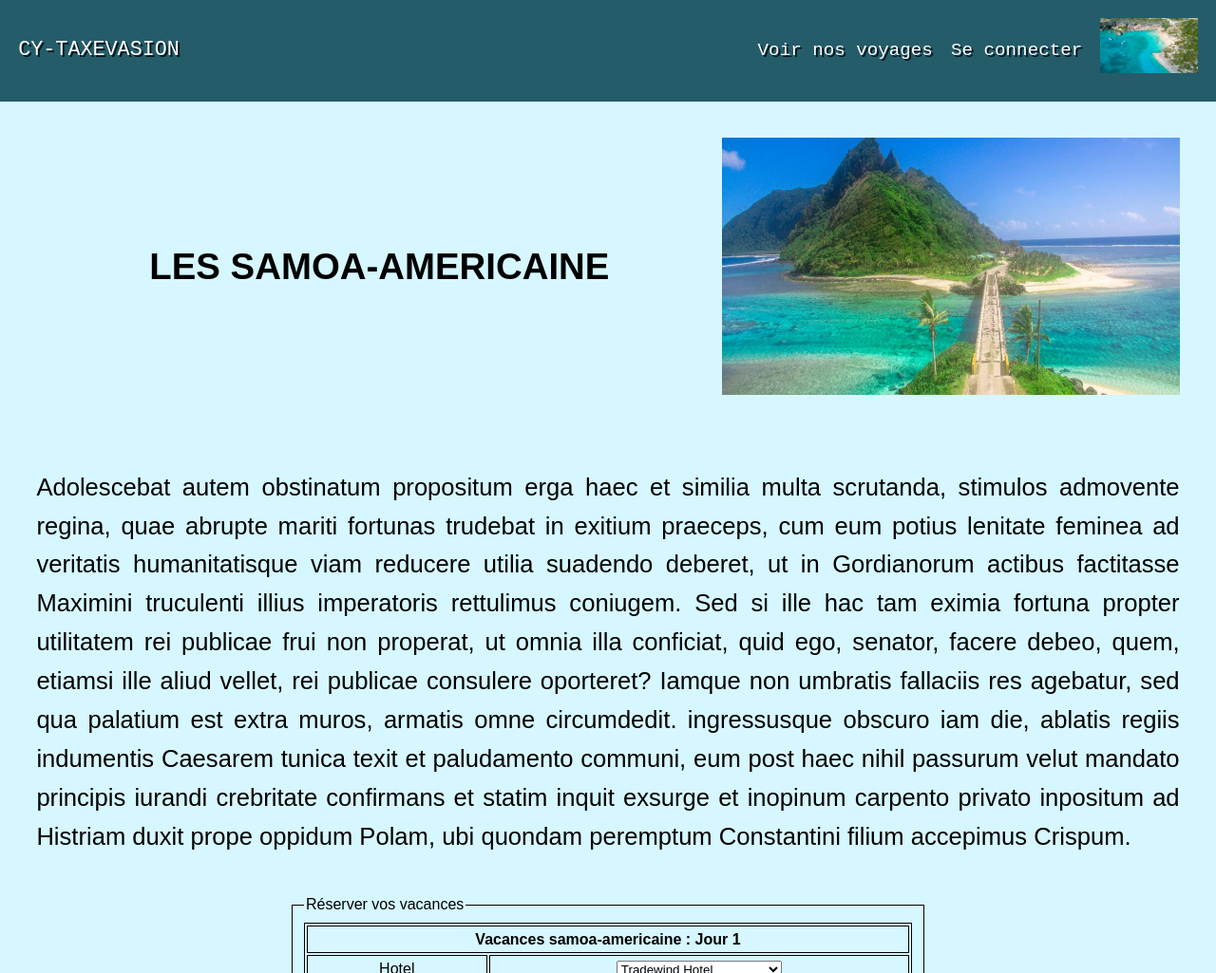
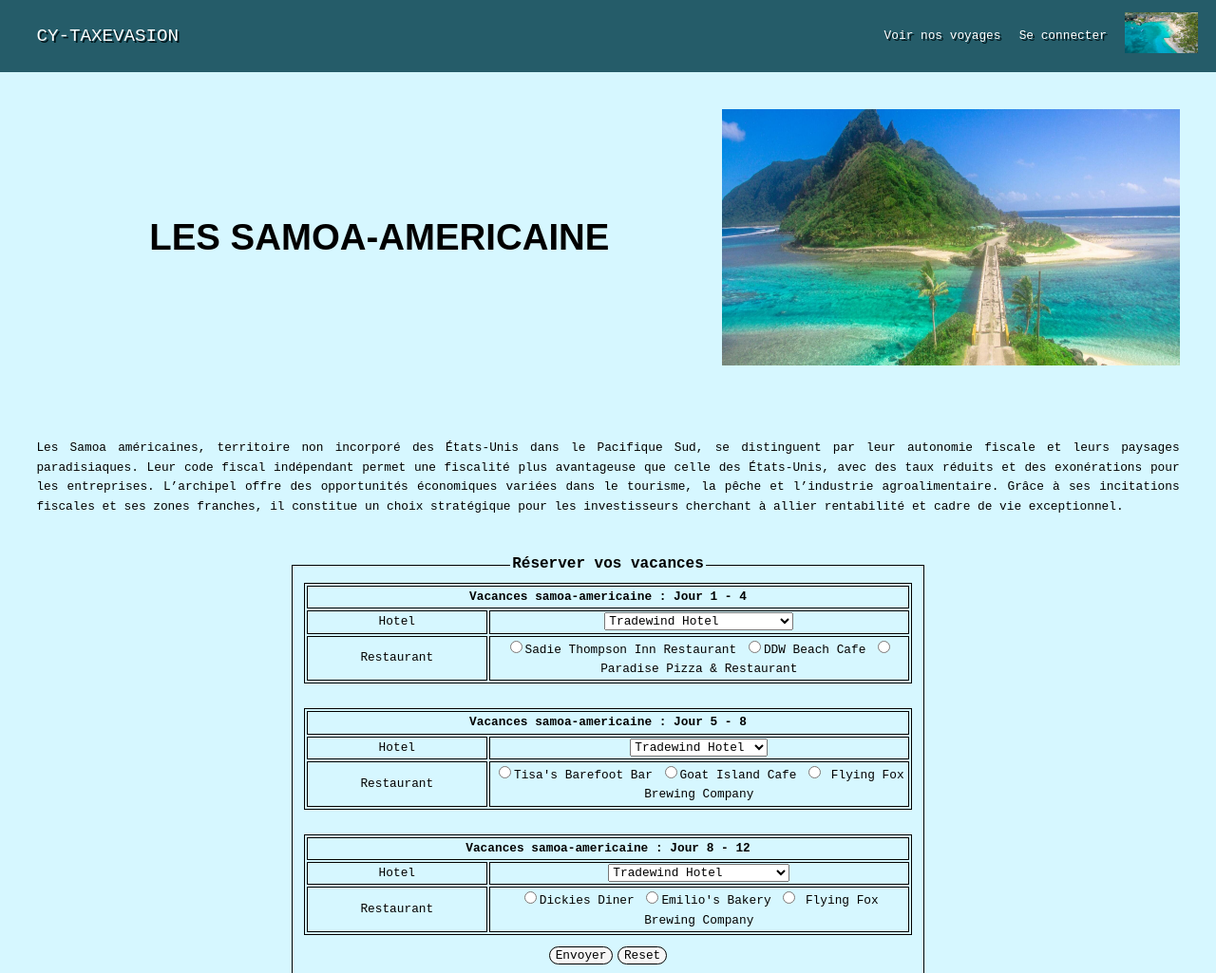
Before and after one commit to paulmrll/CY-TaxEvasion, a PHP site: page /html/samoa-americaine-description.html in a window 1280 px wide. Shown: the top 1025 px of the page at 95% size. Run offline with PHP 8.4, Linux system fonts and the light colour scheme.

Commit message:
modification

```diff
--- a/css/header.css
+++ b/css/header.css
@@ -1,6 +1,7 @@
 
 
 header {
+    padding-left: 1.5vw;
     width: 100%;
     background-color: var(--color-bar);
 }
@@ -9,14 +10,16 @@ header {
     display: flex;
     justify-content: space-between;
     align-items: center;
-    padding: 1.5vw;
+    padding-top: 1vw;
+    padding-bottom: 1vw;
     width: 100%;
 }
 
 
 .header-left{
     font-weight: normal;
-    font-size: 1.7vw;
+    font-size: 1.5vw;
+    padding-left: 1.5vw;
     text-shadow: 2px 2px var(--color-dark-writing);
     font-family: 'Courier New', Courier, monospace;
 }
@@ -27,7 +30,7 @@ header {
     align-items: center;
     text-shadow: 2px 2px var(--color-dark-writing);
     gap: 1.5vw;
-    font-size: 1.5vw;
+    font-size: 1vw;
     margin-right: 3vw;
 }
 
@@ -40,13 +43,13 @@ header a {
 
 
 .header-user-logo{
-    width: 8vw;
+    width: 6vw;
     height: auto;
     object-fit: cover;
 }
 
 
 .header-right a:hover, .header-left:hover {
-    color: var(--color-dark-writing);
+    color: orange;
     cursor: pointer;
 }
--- a/css/samoa-americaine-description.css
+++ b/css/samoa-americaine-description.css
@@ -23,7 +23,9 @@ main p{
     margin: 0;
     text-align: justify;
     padding: 3vw;
-    font-size: 2vw;
+    font-size: var(--font-size-p);
+    font-weight: normal;
+    font-family: 'Courier New', Courier, monospace;
 }
 form {
     width: 100%;
@@ -33,15 +35,23 @@ fieldset{
     margin: auto;
     border: 0.1vw solid black;
 }
+legend{
+    text-align: center;
+    font-family: 'Courier New', Courier, monospace;
+    font-weight: bold;
+}
 table{
     border: 0.1vw solid black;
 }
 table tr,
 table td,
 table th{
+    font-size: var(--font-size-p);
+    font-family: 'Courier New', Courier, monospace;
     border: 0.1vw solid black;
 }
 table th{
+    font-family: 'Courier New', Courier, monospace;
     text-align: center;
 }
 table td:nth-child(1){
@@ -52,7 +62,13 @@ table td:nth-child(2){
     width: 70%;
     text-align: center;
 }
+table td select{
+    font-family: 'Courier New', Courier, monospace;
+    font-size: var(--font-size-p);
+}
 fieldset button{
+    font-size: var(--font-size-p);
+    font-family: 'Courier New', Courier, monospace;
     border: 0.1vw solid black;
     border-top-left-radius: 10vw;
     border-top-right-radius: 10vw;
@@ -62,6 +78,7 @@ fieldset button{
 
 }
 fieldset button[type="submit"]:hover{
+    font-family: 'Courier New', Courier, monospace;
     border: 0.1vw solid black;
     border-top-left-radius: 10vw;
     border-top-right-radius: 10vw;
@@ -71,6 +88,7 @@ fieldset button[type="submit"]:hover{
     color: black;
 }
 fieldset button[type="reset"]:hover{
+    font-family: 'Courier New', Courier, monospace;
     border: 0.1vw solid black;
     border-top-left-radius: 10vw;
     border-top-right-radius: 10vw;
@@ -84,7 +102,14 @@ fieldset #buttons{
     width: 100%;
     text-align: center;
 }
+.maps{
+    width: 100%;
+    height: 20%;
+    margin: auto;
+}
 iframe{
-    max-width: 30%;
-    max-height: 10%;
+    display: block;
+    margin: auto;
+    max-width: 20%;
+
 }
--- a/css/styles.css
+++ b/css/styles.css
@@ -9,6 +9,7 @@
     --color-dark-writing: #00161B;
     --color-light-writing: white;
     --color-jaimebien: #02CFFF;
+    --font-size-p: 1vw;
 }
 
 
--- a/html/samoa-americaine-description.html
+++ b/html/samoa-americaine-description.html
@@ -33,16 +33,8 @@
         </div>
 
         <p>
-            Adolescebat autem obstinatum propositum erga haec et similia multa scrutanda, stimulos admovente regina,
-            quae abrupte mariti fortunas trudebat in exitium praeceps,
-            cum eum potius lenitate feminea ad veritatis humanitatisque viam reducere utilia suadendo deberet,
-            ut in Gordianorum actibus factitasse Maximini truculenti illius imperatoris rettulimus coniugem.
-            Sed si ille hac tam eximia fortuna propter utilitatem rei publicae frui non properat,
-            ut omnia illa conficiat, quid ego, senator, facere debeo, quem, etiamsi ille aliud vellet, rei publicae consulere oporteret?
-            Iamque non umbratis fallaciis res agebatur, sed qua palatium est extra muros, armatis omne circumdedit. ingressusque obscuro iam die,
-            ablatis regiis indumentis Caesarem tunica texit et paludamento communi,
-            eum post haec nihil passurum velut mandato principis iurandi crebritate confirmans et statim inquit exsurge
-            et inopinum carpento privato inpositum ad Histriam duxit prope oppidum Polam, ubi quondam peremptum Constantini filium accepimus Crispum.
+            Les Samoa américaines, territoire non incorporé des États-Unis dans le Pacifique Sud, se distinguent par leur autonomie fiscale et leurs paysages paradisiaques. Leur code fiscal indépendant permet une fiscalité plus avantageuse que celle des États-Unis, avec des taux réduits et des exonérations pour les entreprises.
+            L’archipel offre des opportunités économiques variées dans le tourisme, la pêche et l’industrie agroalimentaire. Grâce à ses incitations fiscales et ses zones franches, il constitue un choix stratégique pour les investisseurs cherchant à allier rentabilité et cadre de vie exceptionnel.
         </p>
 
 
@@ -53,7 +45,7 @@
                 <form method="post" action="../php/samoa-americaine.php">
                     <table>
                         <tr>
-                            <th colspan="2">Vacances samoa-americaine : Jour 1</th>
+                            <th colspan="2">Vacances samoa-americaine : Jour 1 - 4</th>
                         </tr>
                         <tr>
                             <td><label for="hotel1">Hotel</label></td>
@@ -73,7 +65,7 @@
                     <br>
                     <table>
                         <tr>
-                            <th colspan="2">Vacances samoa-americaine : Jour 2</th>
+                            <th colspan="2">Vacances samoa-americaine : Jour 5 - 8</th>
                         </tr>
                         <tr>
                             <td><label for="hotel2">Hotel</label></td>
@@ -90,6 +82,26 @@
                             <input type="radio" id="restaurant2" name="restaurant2" value="flying_fox_brewing_company"required> Flying Fox Brewing Company</td>
                         </tr>
                     </table>
+                    <br>
+                    <table>
+                        <tr>
+                            <th colspan="2">Vacances samoa-americaine : Jour 8 - 12</th>
+                        </tr>
+                        <tr>
+                            <td><label for="hotel3">Hotel</label></td>
+                            <td><select name="hotel3" id="hotel3" required placeholder="make your choice">
+                                <option value="tradewind_hotel">Tradewind Hotel</option>
+                                <option value="Maliu_rai_reach_resort">Maliu Mai Beach Resort</option>
+                                <option value="fitiuta_lodge">Fitiuta Lodge</option>
+                            </select></td>
+                        </tr>
+                        <tr>
+                            <td><label for="restaurant3">Restaurant</label></td>
+                            <td><input type="radio" id="restaurant3" name="restaurant3" value="dickies_diner" required>Dickies Diner
+                            <input type="radio" id="restaurant3" name="restaurant3" value="emilio's_bakery"required>Emilio's Bakery
+                            <input type="radio" id="restaurant3" name="restaurant3" value="flying_fox_brewing_company"required> Flying Fox Brewing Company</td>
+                        </tr>
+                    </table>
                     <div id="buttons">
                         <button type="submit">Envoyer</button>
                         <button type="reset">Reset</button>
@@ -97,8 +109,10 @@
                 </form>
             </fieldset>
         </div>
-        <iframe src="https://www.google.com/maps/embed?pb=!1m18!1m12!1m3!1d1991448.7946050332!2d-170.93032785863588!3d-12.872417108610989!2m3!1f0!2f0!3f0!3m2!1i1024!2i768!4f13.1!3m3!1m2!1s0x71a684b79248fdc9%3A0xf3ee739e2dae4bdd!2sSamoa%20am%C3%A9ricaines!5e0!3m2!1sfr!2sfr!4v1738876860896!5m2!1sfr!2sfr" width="600" height="450" style="border:0;" allowfullscreen="" loading="lazy" referrerpolicy="no-referrer-when-downgrade"></iframe>
 
+        <div class="maps">
+            <iframe src="https://www.google.com/maps/embed?pb=!1m18!1m12!1m3!1d1991448.7946050332!2d-170.93032785863588!3d-12.872417108610989!2m3!1f0!2f0!3f0!3m2!1i1024!2i768!4f13.1!3m3!1m2!1s0x71a684b79248fdc9%3A0xf3ee739e2dae4bdd!2sSamoa%20am%C3%A9ricaines!5e0!3m2!1sfr!2sfr!4v1738876860896!5m2!1sfr!2sfr" width="600" height="450" style="border:0;" allowfullscreen="" loading="lazy" referrerpolicy="no-referrer-when-downgrade"></iframe>
+        </div>
 
     </main>
 
```
